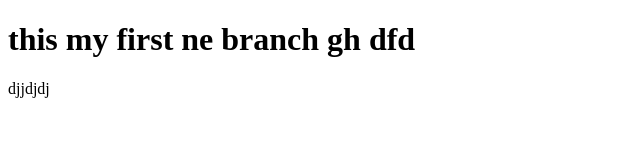
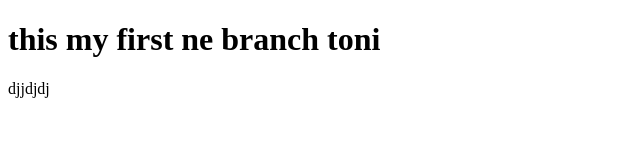
Before and after one commit to rohitsmcet/git-merge-demo, a plain HTML site: page index2.html in a window 1280 px wide. Shown: the whole page, without its empty margins (0-640 px from the left). Drawn offline with Linux system fonts and the light colour scheme.

Commit message:
my changes

```diff
--- a/index2.html
+++ b/index2.html
@@ -1,13 +1,16 @@
 <!DOCTYPE html>
 <html lang="en">
+
 <head>
   <meta charset="UTF-8" />
   <meta http-equiv="X-UA-Compatible" content="IE=edge" />
   <meta name="viewport" content="width=device-width, initial-scale=1.0" />
   <title>Document</title>
 </head>
+
 <body>
-    <h1>this my first ne branch gh dfd</h1>
+  <h1>this my first ne branch toni</h1>
   <span>djjdjdj</span>
 </body>
+
 </html>
```
Lines whose indentation alone changed are shown as unchanged.
